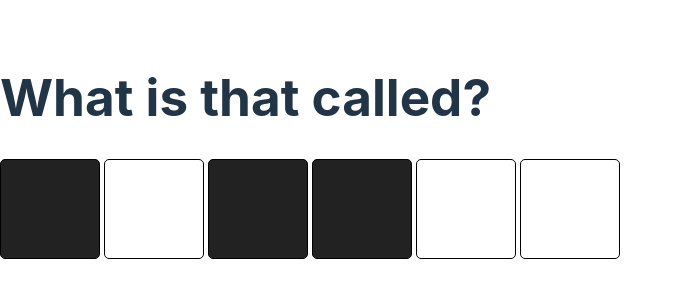
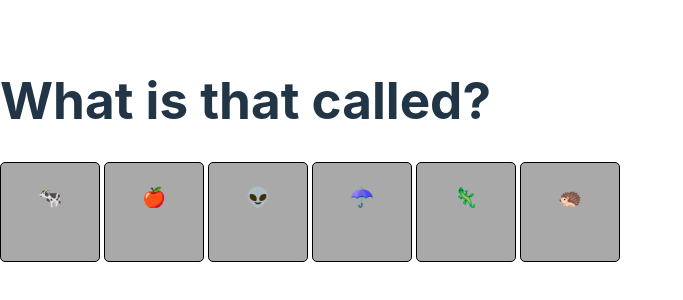
Before and after one commit to nbogie/code-review-paul-tile-flip-css, a React (Vite) app: page / in a window 1280 px wide. Shown: the part 250-550 px from the top of the page, without its empty margins (0-683 px from the left). Built offline with nearby package versions, Linux system fonts and the light colour scheme.

Commit message:
emojis and words

```diff
--- a/src/App.css
+++ b/src/App.css
@@ -9,4 +9,7 @@
   display: inline-block;
   margin-right: 4px;
   border-radius: 5px;
+  background-color:darkgrey;
+  text-align: center;
+  font-size: 1.2rem;
 }
--- a/src/App.jsx
+++ b/src/App.jsx
@@ -1,13 +1,18 @@
 import React from "react"
 import './App.css'
-import Tiles from "./TileData"
+import TileData from "./TileData"
 import Tile from "./Tile"
 
 function App() {
-  const [tiles, setTiles] = React.useState(Tiles)
+  const [tiles, setTiles] = React.useState(TileData)
 
   const tileElements = tiles.map(tile => (
-      <Tile key={tile.id} side={tile.on} />
+      <Tile
+      key={tile.id}
+      sideStatus={tile.sideStatus}
+      emoji={tile.emojiSide}
+      word={tile.wordSide}
+      />
   ))
 
   return (
--- a/src/Tile.jsx
+++ b/src/Tile.jsx
@@ -1,17 +1,17 @@
-import React from "react"
+import React from "react";
 
 export default function Tile(props) {
-    const [side, setSide] = React.useState(props.side)
+  const [sideStatus, setSideStatus] = React.useState(props.sideStatus);
 
-    const styles = {
-        backgroundColor: side ? "#222222" : "transparent"
-    }
+  const side = sideStatus ? props.emoji : props.word;
 
-    function toggle() {
-        setSide(prevSide => !prevSide)
-    }
+  function toggle() {
+    setSideStatus((prevSide) => !prevSide);
+  }
 
-    return (
-        <div style={styles} className="tile" onClick={toggle}></div>
-    )
+  return (
+    <div className="tile" key={props.id} onClick={toggle}>
+      <p className="text">{side}</p>
+    </div>
+  );
 }
--- a/src/TileData.jsx
+++ b/src/TileData.jsx
@@ -1,26 +1,38 @@
 export default [
     {
         id: 1,
-        on: true
+        sideStatus: true,
+        emojiSide: "🐄",
+        wordSide: "Cow",
     },
     {
         id: 2,
-        on: false
+        sideStatus: true,
+        emojiSide: " 🍎",
+        wordSide: "Apple",
     },
     {
         id: 3,
-        on: true
+        sideStatus: true,
+        emojiSide: "👽",
+        wordSide: "Alien",
     },
     {
         id: 4,
-        on: true
+        sideStatus: true,
+        emojiSide: "☂️",
+        wordSide: "Umbrella",
     },
     {
         id: 5,
-        on: false
+        sideStatus: true,
+        emojiSide: "🦎",
+        wordSide: "Lizard",
     },
     {
         id: 6,
-        on: false
+        sideStatus: true,
+        emojiSide: "🦔",
+        wordSide: "Hedgehog",
     },
 ]
```
